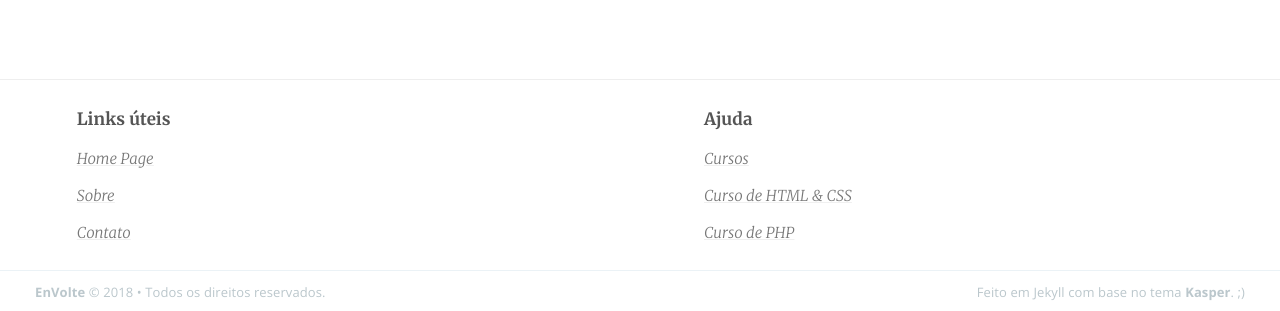
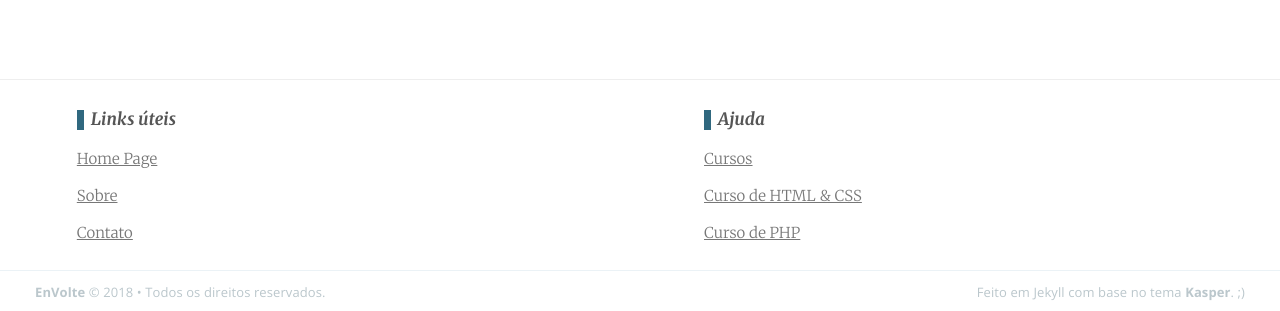
Before and after one commit to EnVolte/envolte.github.io, a Jekyll site: the page built from index.html, in a window 1280 px wide. Shown: the part 2727-3038 px from the top of the page. Built offline with Jekyll 4.4.1, drawn with Linux system fonts in a browser that asks for light colours; the list of posts is cut into pages by our own code.

Commit message:
Update screen.css

```diff
--- a/assets/css/screen.css
+++ b/assets/css/screen.css
@@ -1801,8 +1801,8 @@ div#titulo {max-width: 76%; margin-left: auto; margin-right: auto; border: 1px s
 
 footer#baixo {width: 100%; border-top: 1px solid #eee; background: #fff; height: 190px; margin-top: 8rem; position: relative;}
 footer#baixo ul {line-height: 1.2em; padding: 30px 0px 5px;}
-footer#baixo ul h3 {color: #555; font-family: "Merriweather", serif; margin-bottom: 10px; font-size: 17px;}
+footer#baixo ul h3 {padding-left: 7px; border-left: 7px solid #30687f; color: #555; font-family: "Merriweather", serif; font-style: italic; margin-bottom: 10px; font-size: 17px;}
 footer#baixo ul li {float: left; width: 100%; list-style: none;}
-footer#baixo ul li a {font-style: italic; color: #777; font-family: "Merriweather", serif; font-size: 15px; font-weight: normal; text-decoration-color: #f0f0f0;}
+footer#baixo ul li a {color: #777; font-family: "Merriweather", serif; font-size: 15px; font-weight: normal;}
 footer#baixo .alignleft {width: 45%; float: left; margin-left: 6%;}
 footer#baixo .alignright {width: 45%; float: right; margin-right: 0%;}
```
